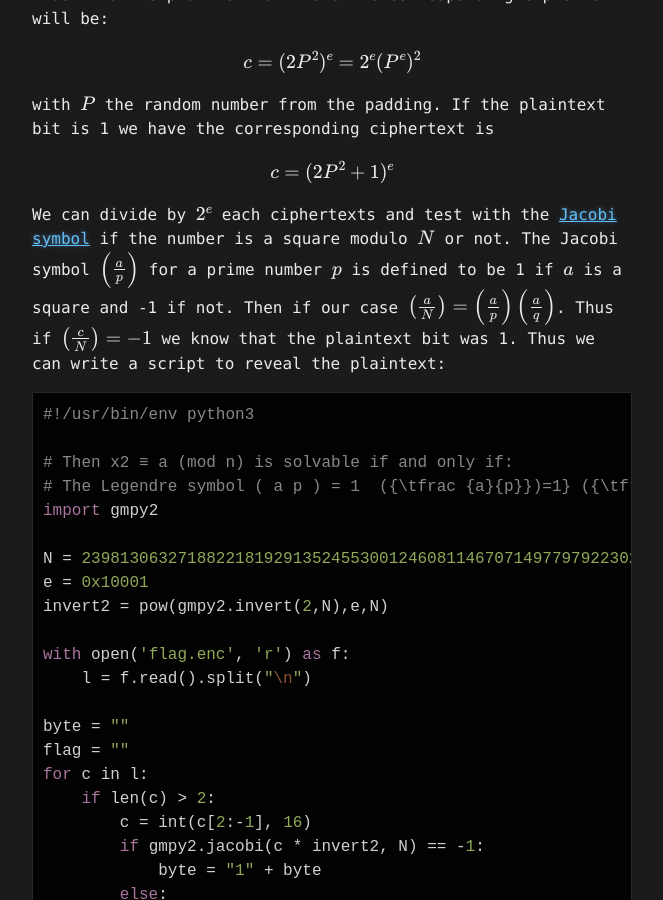
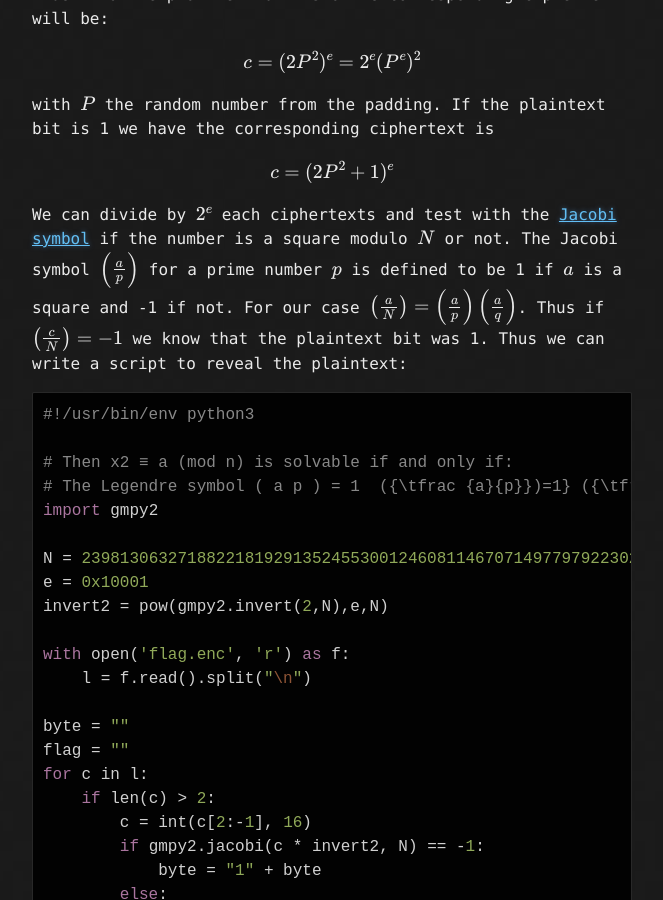
Before and after one commit to duksctf/duksctf.github.io, a Jekyll site: the page built from _posts/2019-09-08-N1CTF2019-Part3-BabyRSA.md, in a window 1280 px wide and 900 px high, scrolled down 1186 px. Shown: the whole window, without its empty margins (308-971 px from the left). Built offline with Jekyll 4.4.1, drawn with Linux system fonts in a browser that asks for light colours; formulas are drawn with MathJax 3.

Commit message:
Fix typo

````diff
--- a/_posts/2019-09-08-N1CTF2019-Part3-BabyRSA.md
+++ b/_posts/2019-09-08-N1CTF2019-Part3-BabyRSA.md
@@ -45,7 +45,7 @@ with $P$ the random number from the padding. If the plaintext bit is 1 we have t
 
 $$ c = (2 {P}^2 + 1) ^ e $$
 
-We can divide by $2^e$ each ciphertexts and test with the [Jacobi symbol](https://en.wikipedia.org/wiki/Jacobi_symbol) if the number is a square modulo $N$ or not. The Jacobi symbol $\left(\frac{a}{p}\right)$ for a prime number $p$ is defined to be 1 if $a$ is a square and -1 if not. Then if our case $\left(\frac{a}{N}\right) = \left(\frac{a}{p}\right) \left(\frac{a}{q}\right)$. Thus if $\left(\frac{c}{N}\right) = -1$ we know that the plaintext bit was 1. Thus we can write a script to reveal the plaintext:
+We can divide by $2^e$ each ciphertexts and test with the [Jacobi symbol](https://en.wikipedia.org/wiki/Jacobi_symbol) if the number is a square modulo $N$ or not. The Jacobi symbol $\left(\frac{a}{p}\right)$ for a prime number $p$ is defined to be 1 if $a$ is a square and -1 if not. For our case $\left(\frac{a}{N}\right) = \left(\frac{a}{p}\right) \left(\frac{a}{q}\right)$. Thus if $\left(\frac{c}{N}\right) = -1$ we know that the plaintext bit was 1. Thus we can write a script to reveal the plaintext:
 
 ```python
 #!/usr/bin/env python3
````
